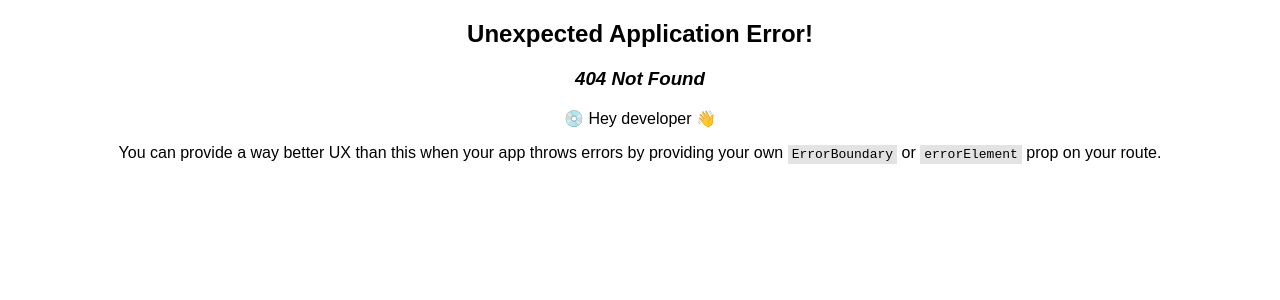
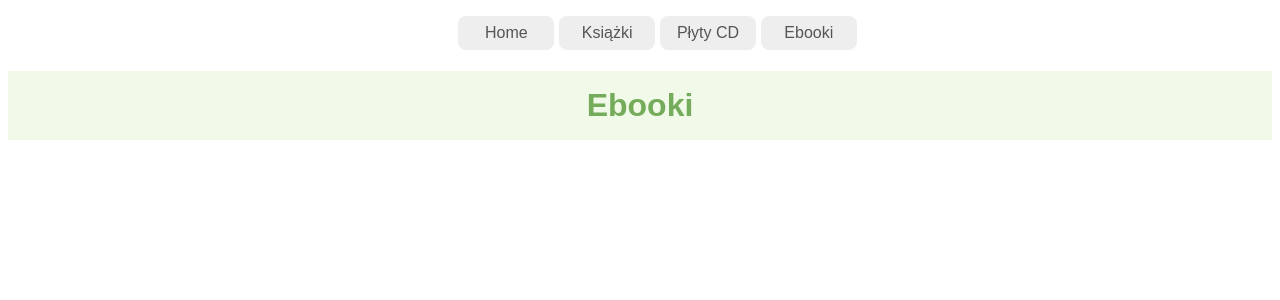
Before and after one commit to Belfer317/ReactPodst1, a React (Create React App) app: page /ebooks in a window 1280 px wide. Before the commit this address had no page. Shown: the top 300 px of the page. Built offline with nearby package versions, Linux system fonts and the light colour scheme.

Commit message:
add ebooks

```diff
--- a/src/App.js
+++ b/src/App.js
@@ -4,6 +4,7 @@ import Books from "./Views/Books/Books";
 import CDs from "./Views/CDs/CDs";
 import "./styles.css";
 import Home from "./Views/Home/Home";
+import Ebooks from "./Views/Ebooks/Ebooks";
 
 const router = createBrowserRouter([
   {
@@ -17,6 +18,10 @@ const router = createBrowserRouter([
   {
     path: "cds",
     element: <CDs />
+  },
+  {
+    path: "ebooks",
+    element: <Ebooks />
   }
 ]);
 
--- a/src/Components/Book/Book.js
+++ b/src/Components/Book/Book.js
@@ -1,10 +1,10 @@
 const Book = ({ key, id, title, author }) => (
-  <div>
+  <>
     <h2>
       {id}. "{title}"
     </h2>
     <h3>{author}</h3>
     <hr />
-  </div>
+  </>
 );
 export default Book;
--- a/src/Components/Cd/Cd.js
+++ b/src/Components/Cd/Cd.js
@@ -1,8 +1,8 @@
 const Cd = ({ key, id, title, performer }) => (
-  <div>
+  <>
     <h2>{title}</h2>
     <h3>{performer}</h3>
     <hr />
-  </div>
+  </>
 );
 export default Cd;
--- /dev/null
+++ b/src/Components/Ebook/Ebook.js
@@ -0,0 +1,10 @@
+
+
+const Ebook = ({id, title, author})=>(
+    <>
+        <h2>{id}. {title}</h2>
+        <h3>{author}</h3>
+        <hr />
+    </>
+)
+export default Ebook
--- a/src/Components/Nav/Nav.js
+++ b/src/Components/Nav/Nav.js
@@ -12,6 +12,9 @@ const Nav = () => (
       <li>
         <Link to={`/cds`}>Płyty CD</Link>
       </li>
+      <li>
+        <Link to={`/ebooks`}>Ebooki</Link>
+      </li>
     </ul>
   </nav>
 );
--- /dev/null
+++ b/src/Views/Ebooks/Ebooks.js
@@ -0,0 +1,32 @@
+import Ebook from "../../Components/Ebook/Ebook";
+import Nav from "../../Components/Nav/Nav";
+import ViewTitle from "../../Components/ViewTitle/ViewTitle";
+
+const ebooks = [
+  {
+    id: 1,
+    title: "Co robić przed końcem świata",
+    author: "T. Stawiszyński",
+  },
+  {
+    id: 2,
+    title: "21 lekcji na XXI wiek",
+    author: "Y. Harari",
+  },
+  {
+    id: 3,
+    title: "Kubuś Puchatek",
+    author: "A. Milne",
+  },
+];
+
+const Ebooks =()=>(
+    <>
+       <Nav />
+       <ViewTitle title='Ebooki' />
+      {ebooks.map(ebook=>{
+        <Ebook id={ebook.id} title={ebook.title} author={ebook.author} />
+      })}
+    </>
+)
+export default Ebooks
```
